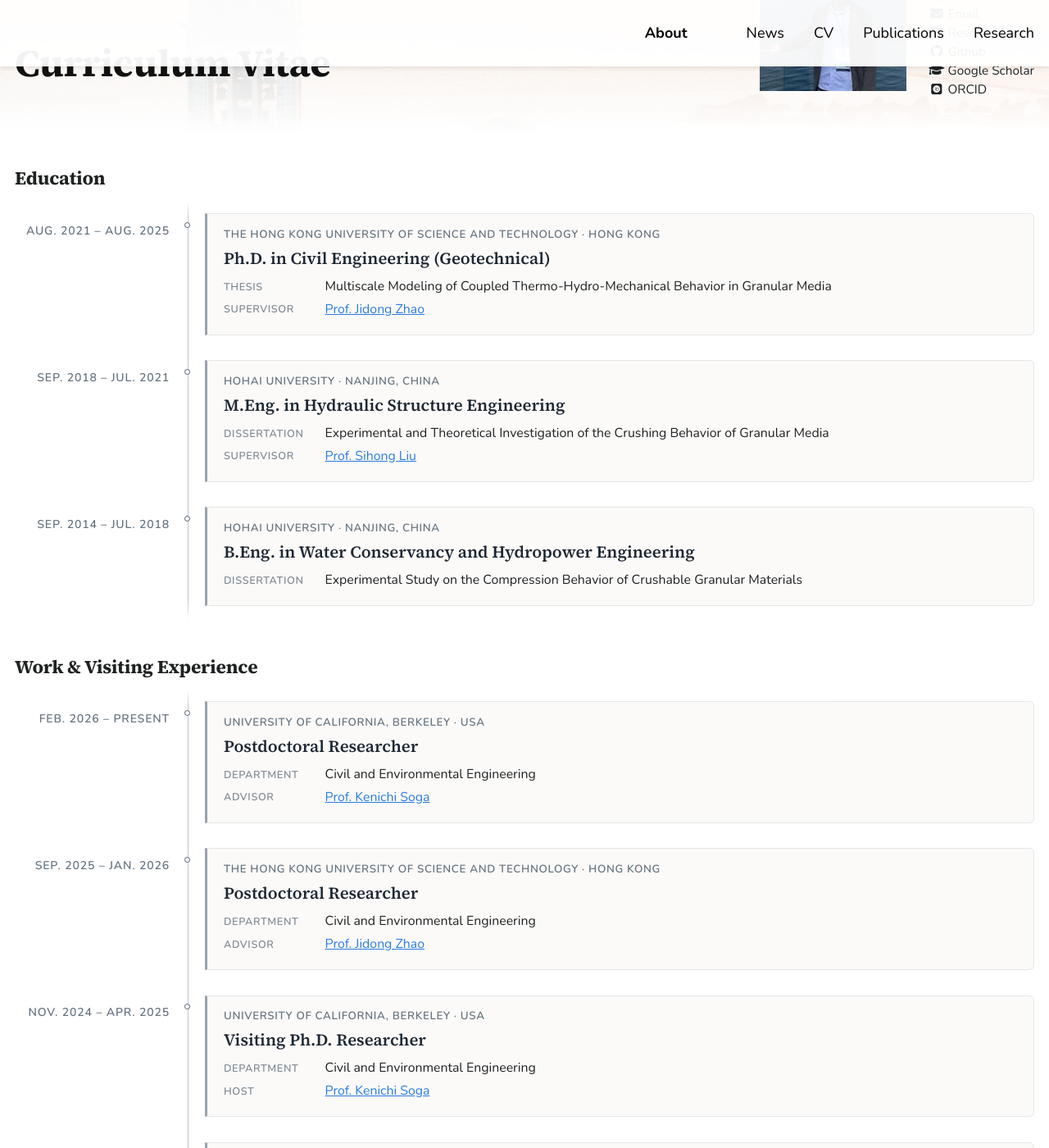
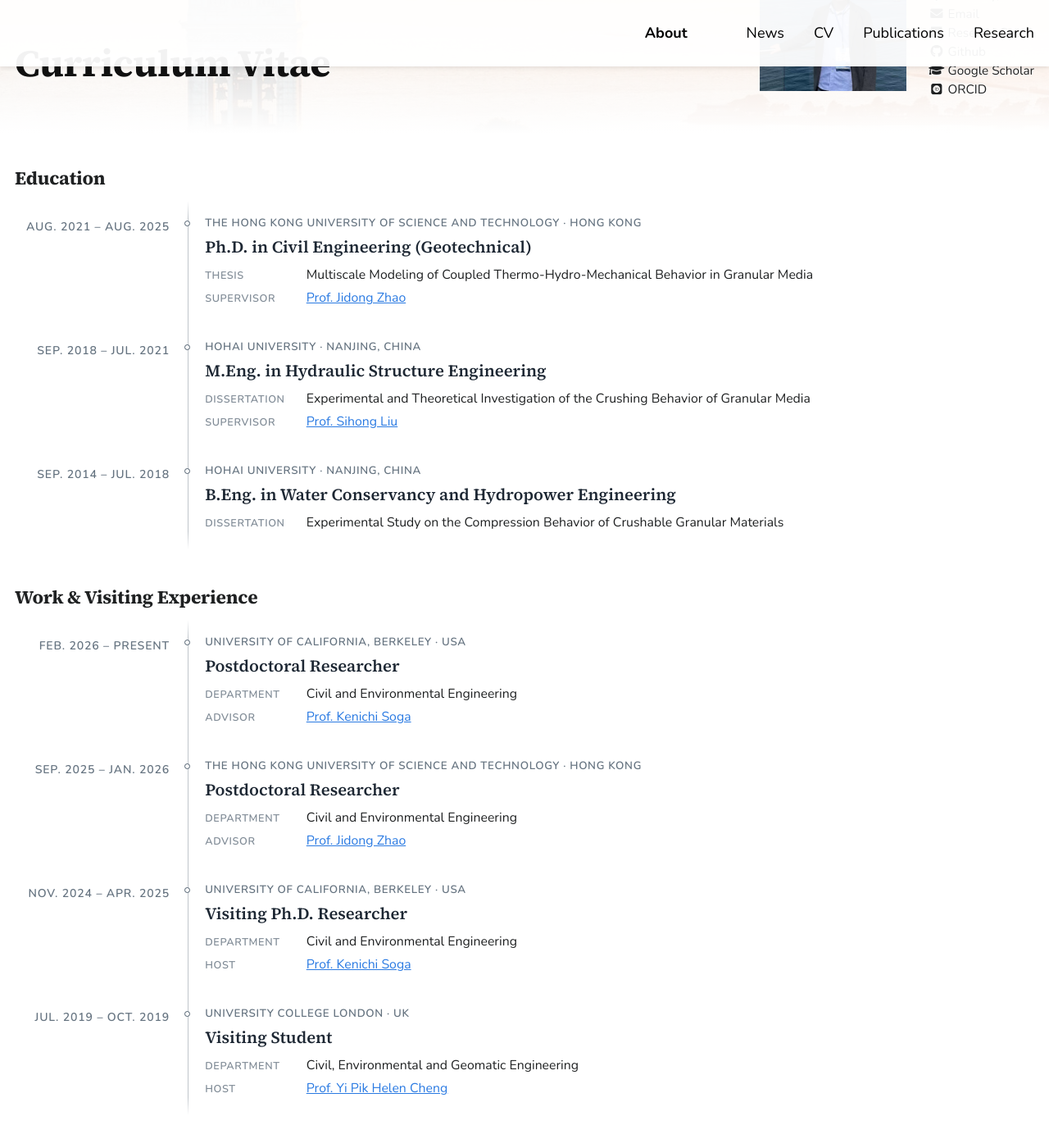
Before and after one commit to yujidu/yujidu.github.io, a Jekyll site: the page built from _pages/cv.md, in a window 1280 px wide and 1400 px high, scrolled down 311 px. Shown: the whole window at 82% size. Built offline with Jekyll 4.4.1, drawn with Linux system fonts in a browser that asks for light colours; some web fonts are replaced; some of the changed text lies outside the part shown.

Commit message:
CV: honors after projects; remove background boxes for a cleaner look
Co-Authored-By: Claude Opus 5.5 <noreply@anthropic.com>
Claude-Session: https://claude.ai/code/session_01Vw9tGnbWFVNDt9UXvET6V8

```diff
--- a/_pages/cv.md
+++ b/_pages/cv.md
@@ -54,28 +54,6 @@ Work & Visiting Experience
   </div></li>
 </ul>
 
-Honors & Awards
------
-<ul class="cv-timeline cv-honors">
-  <li><span class="cv-timeline__date">2026</span><div class="cv-timeline__body"><span class="cv-honor__name">IJNAMG Top 10 Most-Cited Article &amp; Top Viewed Article</span><span class="cv-honor__by">Wiley</span></div></li>
-  <li><span class="cv-timeline__date">2024, 2025</span><div class="cv-timeline__body"><span class="cv-honor__name">RedBird Academic Excellence Award</span><span class="cv-honor__by">HKUST</span></div></li>
-  <li><span class="cv-timeline__date">2024, 2025</span><div class="cv-timeline__body"><span class="cv-honor__name">Research Travel Grant</span><span class="cv-honor__by">HKUST</span></div></li>
-  <li><span class="cv-timeline__date">2021 – 2025</span><div class="cv-timeline__body"><span class="cv-honor__name">Postgraduate Studentship</span><span class="cv-honor__by">HKUST</span></div></li>
-  <li><span class="cv-timeline__date">2024</span><div class="cv-timeline__body"><span class="cv-honor__name">Overseas Research Award</span><span class="cv-honor__by">HKUST</span></div></li>
-  <li><span class="cv-timeline__date">2022</span><div class="cv-timeline__body"><span class="cv-honor__name">Excellent Master's Dissertation in Hydraulic Engineering</span><span class="cv-honor__by">China Association of Hydraulic Engineering Education</span></div></li>
-  <li><span class="cv-timeline__date">2022</span><div class="cv-timeline__body"><span class="cv-honor__name">Excellent Master's Dissertation of Jiangsu Province</span><span class="cv-honor__by">Jiangsu Provincial Degree Committee</span></div></li>
-  <li><span class="cv-timeline__date">2022</span><div class="cv-timeline__body"><span class="cv-honor__name">Excellent Master's Dissertation</span><span class="cv-honor__by">Hohai University</span></div></li>
-  <li><span class="cv-timeline__date">2021</span><div class="cv-timeline__body"><span class="cv-honor__name">RedBird PhD Scholarship Program</span><span class="cv-honor__by">HKUST</span></div></li>
-  <li><span class="cv-timeline__date">2021</span><div class="cv-timeline__body"><span class="cv-honor__name">Outstanding Postgraduate</span><span class="cv-honor__by">Hohai University</span></div></li>
-  <li><span class="cv-timeline__date">2021</span><div class="cv-timeline__body"><span class="cv-honor__name">Postgraduate "Science &amp; Technology Star"</span><span class="cv-honor__by">Hohai University</span></div></li>
-  <li><span class="cv-timeline__date">2018 – 2020</span><div class="cv-timeline__body"><span class="cv-honor__name">First Class Postgraduate Scholarship (2018, 2019 &amp; 2020)</span><span class="cv-honor__by">Hohai University</span></div></li>
-  <li><span class="cv-timeline__date">2019, 2020</span><div class="cv-timeline__body"><span class="cv-honor__name">National Scholarship for Postgraduates</span><span class="cv-honor__by">Ministry of Education of China</span></div></li>
-  <li><span class="cv-timeline__date">2020</span><div class="cv-timeline__body"><span class="cv-honor__name">Postgraduate Research &amp; Practice Innovation Program of Jiangsu Province</span><span class="cv-honor__by">Jiangsu Province</span></div></li>
-  <li><span class="cv-timeline__date">2019</span><div class="cv-timeline__body"><span class="cv-honor__name">Outstanding Master Thesis Cultivation Program</span><span class="cv-honor__by">Hohai University</span></div></li>
-  <li><span class="cv-timeline__date">2019</span><div class="cv-timeline__body"><span class="cv-honor__name">First Class Prize, the 9th "MathorCup" College Mathematical Modeling Challenge</span><span class="cv-honor__by">MathorCup</span></div></li>
-  <li><span class="cv-timeline__date">2018</span><div class="cv-timeline__body"><span class="cv-honor__name">Second Class Prize, the 15th "Huawei Cup" China Postgraduate Mathematical Contest in Modeling</span><span class="cv-honor__by">Huawei Cup</span></div></li>
-</ul>
-
 Research Projects
 -----
 <ul class="cv-timeline cv-timeline--projects">
@@ -111,6 +89,28 @@ Research Projects
   </div></li>
 </ul>
 
+Honors & Awards
+-----
+<ul class="cv-timeline cv-honors">
+  <li><span class="cv-timeline__date">2026</span><div class="cv-timeline__body"><span class="cv-honor__name">IJNAMG Top 10 Most-Cited Article &amp; Top Viewed Article</span><span class="cv-honor__by">Wiley</span></div></li>
+  <li><span class="cv-timeline__date">2024, 2025</span><div class="cv-timeline__body"><span class="cv-honor__name">RedBird Academic Excellence Award</span><span class="cv-honor__by">HKUST</span></div></li>
+  <li><span class="cv-timeline__date">2024, 2025</span><div class="cv-timeline__body"><span class="cv-honor__name">Research Travel Grant</span><span class="cv-honor__by">HKUST</span></div></li>
+  <li><span class="cv-timeline__date">2021 – 2025</span><div class="cv-timeline__body"><span class="cv-honor__name">Postgraduate Studentship</span><span class="cv-honor__by">HKUST</span></div></li>
+  <li><span class="cv-timeline__date">2024</span><div class="cv-timeline__body"><span class="cv-honor__name">Overseas Research Award</span><span class="cv-honor__by">HKUST</span></div></li>
+  <li><span class="cv-timeline__date">2022</span><div class="cv-timeline__body"><span class="cv-honor__name">Excellent Master's Dissertation in Hydraulic Engineering</span><span class="cv-honor__by">China Association of Hydraulic Engineering Education</span></div></li>
+  <li><span class="cv-timeline__date">2022</span><div class="cv-timeline__body"><span class="cv-honor__name">Excellent Master's Dissertation of Jiangsu Province</span><span class="cv-honor__by">Jiangsu Provincial Degree Committee</span></div></li>
+  <li><span class="cv-timeline__date">2022</span><div class="cv-timeline__body"><span class="cv-honor__name">Excellent Master's Dissertation</span><span class="cv-honor__by">Hohai University</span></div></li>
+  <li><span class="cv-timeline__date">2021</span><div class="cv-timeline__body"><span class="cv-honor__name">RedBird PhD Scholarship Program</span><span class="cv-honor__by">HKUST</span></div></li>
+  <li><span class="cv-timeline__date">2021</span><div class="cv-timeline__body"><span class="cv-honor__name">Outstanding Postgraduate</span><span class="cv-honor__by">Hohai University</span></div></li>
+  <li><span class="cv-timeline__date">2021</span><div class="cv-timeline__body"><span class="cv-honor__name">Postgraduate "Science &amp; Technology Star"</span><span class="cv-honor__by">Hohai University</span></div></li>
+  <li><span class="cv-timeline__date">2018 – 2020</span><div class="cv-timeline__body"><span class="cv-honor__name">First Class Postgraduate Scholarship (2018, 2019 &amp; 2020)</span><span class="cv-honor__by">Hohai University</span></div></li>
+  <li><span class="cv-timeline__date">2019, 2020</span><div class="cv-timeline__body"><span class="cv-honor__name">National Scholarship for Postgraduates</span><span class="cv-honor__by">Ministry of Education of China</span></div></li>
+  <li><span class="cv-timeline__date">2020</span><div class="cv-timeline__body"><span class="cv-honor__name">Postgraduate Research &amp; Practice Innovation Program of Jiangsu Province</span><span class="cv-honor__by">Jiangsu Province</span></div></li>
+  <li><span class="cv-timeline__date">2019</span><div class="cv-timeline__body"><span class="cv-honor__name">Outstanding Master Thesis Cultivation Program</span><span class="cv-honor__by">Hohai University</span></div></li>
+  <li><span class="cv-timeline__date">2019</span><div class="cv-timeline__body"><span class="cv-honor__name">First Class Prize, the 9th "MathorCup" College Mathematical Modeling Challenge</span><span class="cv-honor__by">MathorCup</span></div></li>
+  <li><span class="cv-timeline__date">2018</span><div class="cv-timeline__body"><span class="cv-honor__name">Second Class Prize, the 15th "Huawei Cup" China Postgraduate Mathematical Contest in Modeling</span><span class="cv-honor__by">Huawei Cup</span></div></li>
+</ul>
+
 Teaching
 -----
 Teaching Assistant at HKUST:
--- a/_sass/_home.scss
+++ b/_sass/_home.scss
@@ -1345,3 +1345,54 @@ $cv-ink: #4a5a6a;
     gap: 0;
   }
 }
+
+/* CV entries: clean, no boxes — hierarchy comes from type alone */
+.cv-card .cv-timeline__body,
+.cv-proj .cv-timeline__body {
+  padding: 0;
+  background: none;
+  border: none;
+  border-radius: 0;
+  box-shadow: none !important;
+}
+
+.cv-card,
+.cv-timeline--projects li {
+  padding: 0.95em 0 !important;
+
+  &::before {
+    top: 1.35em !important;
+  }
+
+  .cv-timeline__date {
+    padding-top: 0.3em;
+  }
+}
+
+.cv-card:hover .cv-card__title,
+.cv-proj:hover .cv-proj__title {
+  color: $link-color;
+}
+
+.cv-card__title,
+.cv-proj__title {
+  transition: color 0.2s;
+}
+
+.cv-honors li .cv-timeline__body {
+  padding: 0;
+  margin-left: 0;
+  background: none !important;
+}
+
+@media (max-width: 600px) {
+  .cv-card::before,
+  .cv-timeline--projects li::before {
+    top: 1.15em !important;
+  }
+
+  .cv-card .cv-timeline__date,
+  .cv-timeline--projects .cv-timeline__date {
+    padding-top: 0;
+  }
+}
```
